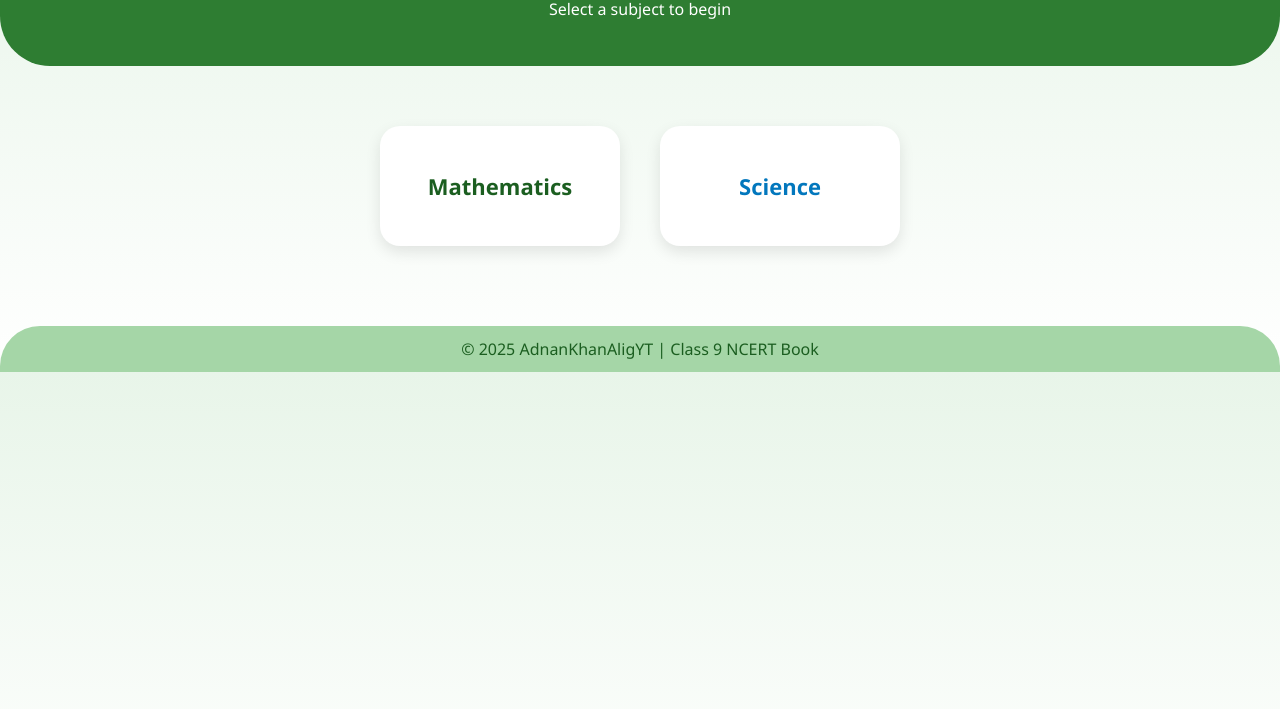
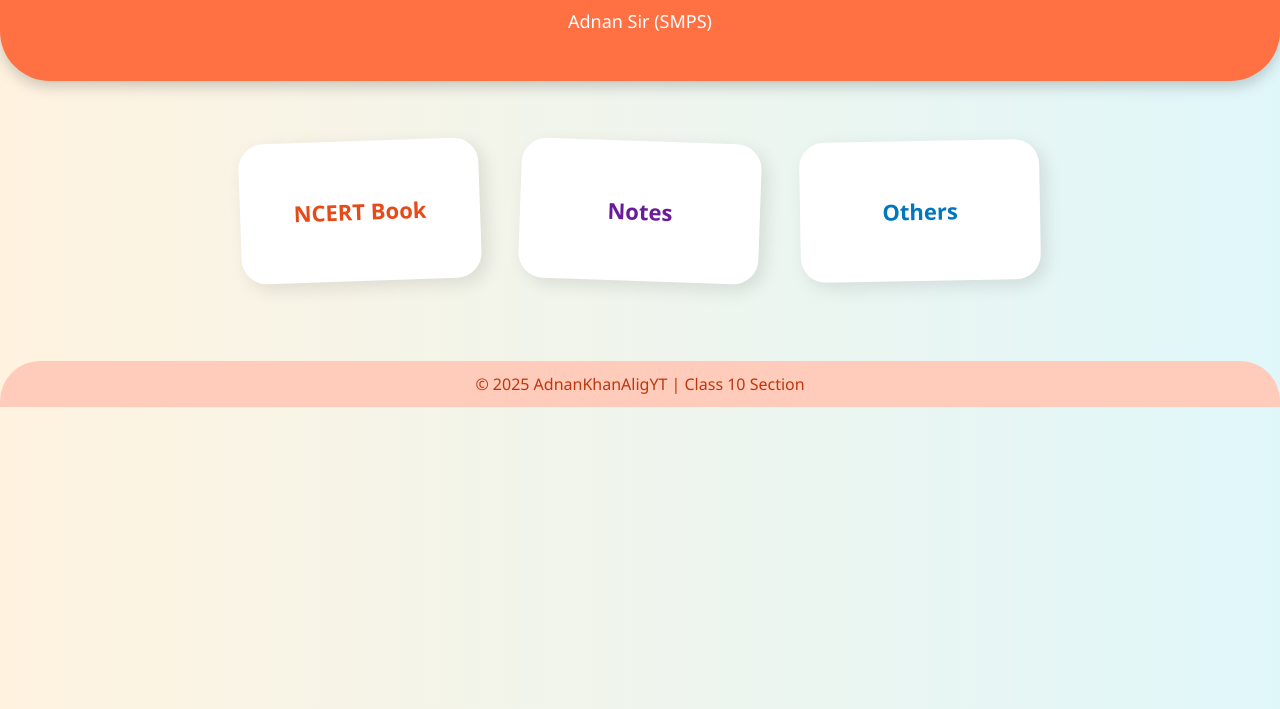
Before and after one commit to AdnanKhanAligYT/AdnanKhanAligYT, a plain HTML site: page ncert-book.html in a window 1280 px wide. Shown: the part 91-800 px from the top of the page. Drawn offline with Linux system fonts and the light colour scheme.

Commit message:
Index.html

```diff
--- a/ncert-book.html
+++ b/ncert-book.html
@@ -1,66 +1,107 @@
 <!DOCTYPE html>
-<html>
+<html lang="en">
 <head>
-  <meta charset="UTF-8">
-  <title>Class 9 - NCERT Books</title>
+  <meta charset="UTF-8" />
+  <title>Class 10 - AdnanKhanAligYT</title>
 </head>
-<body style="margin: 0; padding: 0; font-family: 'Segoe UI', sans-serif; background: linear-gradient(to bottom, #e8f5e9, #ffffff);">
+<body
+  style="margin: 0; padding: 0; font-family: 'Segoe UI', sans-serif; background: linear-gradient(to right, #fff3e0, #e0f7fa);"
+>
 
   <!-- Header -->
-  <div style="background-color: #2e7d32; padding: 30px 0; text-align: center; color: white; border-bottom-left-radius: 50px; border-bottom-right-radius: 50px;">
-    <h1 style="margin: 0;">Class 9 – NCERT Books</h1>
-    <p>Select a subject to begin</p>
+  <div
+    style="background-color: #ff7043; padding: 30px 0; text-align: center; color: white; border-bottom-left-radius: 50px; border-bottom-right-radius: 50px; box-shadow: 0 5px 15px rgba(0,0,0,0.2);"
+  >
+    <h1 style="margin: 0; font-size: 38px;">Class 10 Resources</h1>
+    <p style="font-size: 18px;">Adnan Sir (SMPS)</p>
   </div>
 
-  <!-- Subject Buttons -->
-  <div style="display: flex; justify-content: center; flex-wrap: wrap; gap: 40px; margin-top: 60px; padding: 0 20px;">
+  <!-- Cards Section -->
+  <div
+    style="display: flex; justify-content: center; flex-wrap: wrap; margin: 60px auto; gap: 40px; max-width: 1100px; padding: 0 20px;"
+  >
 
-    <!-- Mathematics -->
-    <a href="mathematics.html" style="
+    <!-- NCERT Book -->
+    <a
+      href="ncert-book.html"
+      style="
         width: 240px;
-      height: 120px;
-      background: #ffffff;
+        height: 140px;
+        background: white;
+        border-radius: 25px;
         text-decoration: none;
-      color: #1b5e20;
+        color: #e64a19;
         font-size: 22px;
         font-weight: bold;
-      border-radius: 20px;
-      box-shadow: 0 6px 15px rgba(0,0,0,0.1);
         display: flex;
         align-items: center;
         justify-content: center;
+        box-shadow: 6px 6px 18px rgba(0, 0, 0, 0.1);
+        transform: rotate(-2deg);
         transition: 0.3s ease;
-    " onmouseover="this.style.transform='scale(1.08)'; this.style.backgroundColor='#c8e6c9'"
-       onmouseout="this.style.transform='scale(1)'; this.style.backgroundColor='#ffffff'">
-      Mathematics
+      "
+      onmouseover="this.style.transform='scale(1.05) rotate(0deg)'"
+      onmouseout="this.style.transform='scale(1) rotate(-2deg)'"
+    >
+      NCERT Book
     </a>
 
-    <!-- Science Placeholder -->
-    <a href="#" style="
+    <!-- Notes -->
+    <a
+      href="#"
+      style="
         width: 240px;
-      height: 120px;
-      background: #ffffff;
+        height: 140px;
+        background: white;
+        border-radius: 25px;
+        text-decoration: none;
+        color: #6a1b9a;
+        font-size: 22px;
+        font-weight: bold;
+        display: flex;
+        align-items: center;
+        justify-content: center;
+        box-shadow: 6px 6px 18px rgba(0, 0, 0, 0.1);
+        transform: rotate(2deg);
+        transition: 0.3s ease;
+      "
+      onmouseover="this.style.transform='scale(1.05) rotate(0deg)'"
+      onmouseout="this.style.transform='scale(1) rotate(2deg)'"
+    >
+      Notes
+    </a>
+
+    <!-- Others -->
+    <a
+      href="#"
+      style="
+        width: 240px;
+        height: 140px;
+        background: white;
+        border-radius: 25px;
         text-decoration: none;
         color: #0277bd;
         font-size: 22px;
         font-weight: bold;
-      border-radius: 20px;
-      box-shadow: 0 6px 15px rgba(0,0,0,0.1);
         display: flex;
         align-items: center;
         justify-content: center;
+        box-shadow: 6px 6px 18px rgba(0, 0, 0, 0.1);
+        transform: rotate(-1deg);
         transition: 0.3s ease;
-    " onmouseover="this.style.transform='scale(1.08)'; this.style.backgroundColor='#b3e5fc'"
-       onmouseout="this.style.transform='scale(1)'; this.style.backgroundColor='#ffffff'">
-      Science
+      "
+      onmouseover="this.style.transform='scale(1.05) rotate(0deg)'"
+      onmouseout="this.style.transform='scale(1) rotate(-1deg)'"
+    >
+      Others
     </a>
-
   </div>
 
   <!-- Footer -->
-  <div style="text-align: center; margin-top: 80px; padding: 12px 0; background-color: #a5d6a7; color: #1b5e20; border-top-left-radius: 40px; border-top-right-radius: 40px;">
-    © 2025 AdnanKhanAligYT | Class 9 NCERT Book
+  <div
+    style="text-align: center; margin-top: 80px; padding: 12px 0; background-color: #ffccbc; color: #bf360c; border-top-left-radius: 40px; border-top-right-radius: 40px;"
+  >
+    © 2025 AdnanKhanAligYT | Class 10 Section
   </div>
-
 </body>
 </html>
```
Lines whose indentation alone changed are shown as unchanged.
